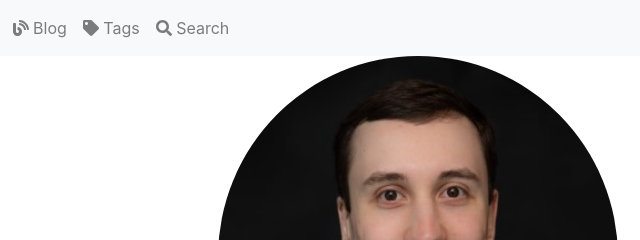
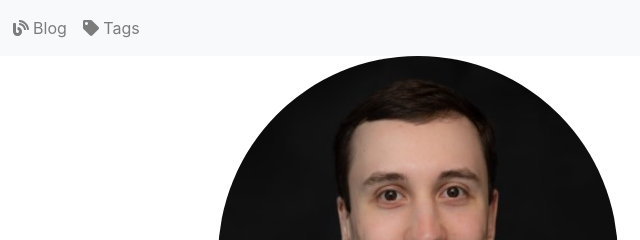
Before and after one commit to eingland/eingland.github.io, a Gatsby site: page / in a window 1280 px wide. Shown: the top 240 px of the page, 222-862 px from the left. Built offline with nearby package versions, Linux system fonts and the light colour scheme; Gatsby itself is replaced by a stand-in of ours; some packages are replaced by stand-ins of ours.

Commit message:
Comment out search for now.

```diff
--- a/src/components/header.js
+++ b/src/components/header.js
@@ -19,7 +19,7 @@
           <Nav.Link href="/"><FontAwesomeIcon icon="home" /> Home</Nav.Link>
           <Nav.Link href="/blog"><FontAwesomeIcon icon="blog" /> Blog</Nav.Link>
           <Nav.Link href="/tags"><FontAwesomeIcon icon="tag" /> Tags</Nav.Link>
-          <Nav.Link href="/search"><FontAwesomeIcon icon="search" /> Search</Nav.Link>
+          {/* <Nav.Link href="/search"><FontAwesomeIcon icon="search" /> Search</Nav.Link> */}
         </Nav>
       </Navbar.Collapse>
     </Navbar>
```
